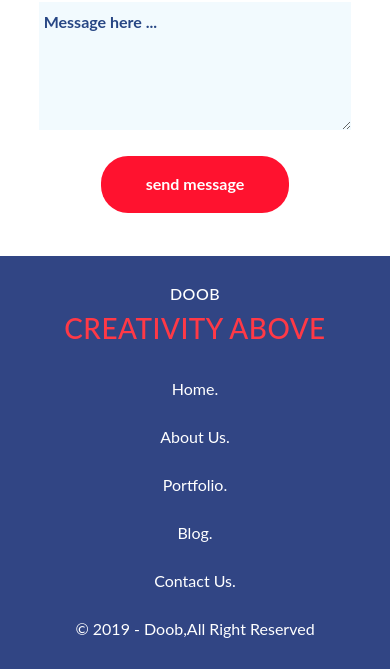
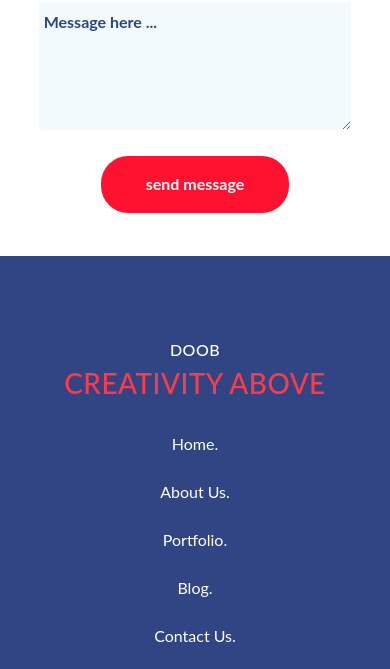
Before and after one commit to yahya-moussair/doop, a plain HTML site: page index.html in a window 390 px wide. Shown: the part 1991-2660 px from the top of the page. Drawn offline with nearby package versions, Linux system fonts and the light colour scheme.

Commit message:
add padding in footer

```diff
--- a/public/css/app.css
+++ b/public/css/app.css
@@ -455,7 +455,8 @@ label {
     }
 
     .f-footer {
-        height: 60vh;
+        height: max-content;
+        padding: 10vh 0;
     }
 
 }
```
